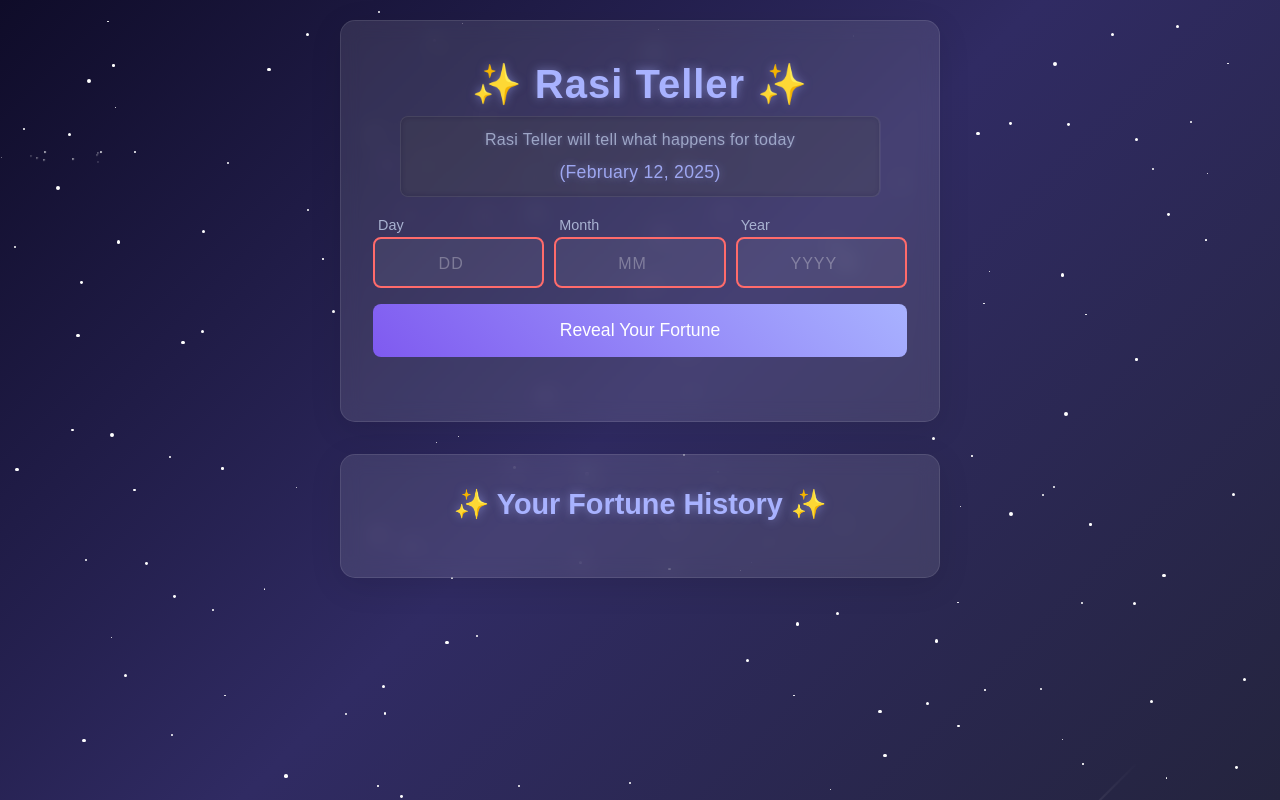
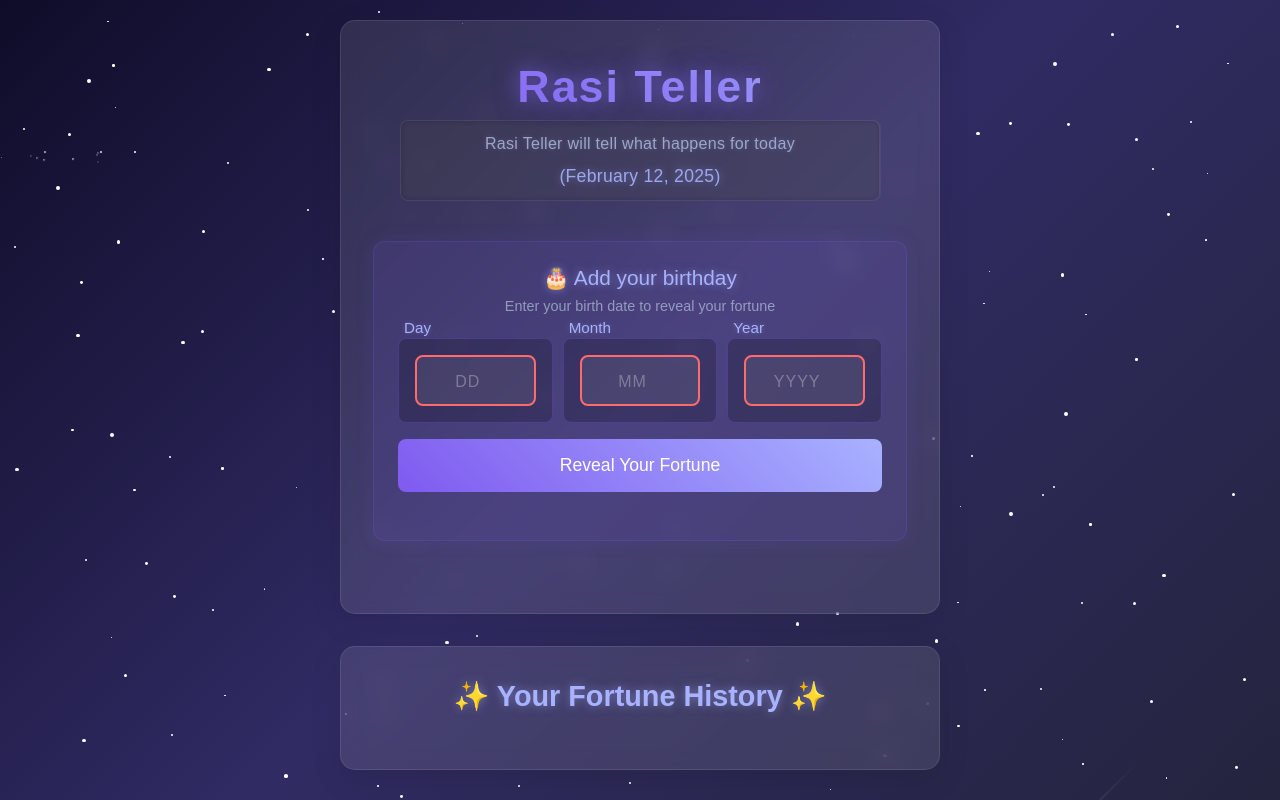
Before and after one commit to awiones/rasi-teller, a plain HTML site: page index.html in a window 1280 px wide. Drawn offline with Linux system fonts and the light colour scheme.

Commit message:
Add files via upload

```diff
--- a/index.html
+++ b/index.html
@@ -25,11 +25,14 @@
 <body>
     <div class="stars" id="starsContainer"></div>
     <div class="container">
-        <h1>✨ Rasi Teller ✨</h1>
+        <h1>Rasi Teller</h1>
         <p class="subtitle">
             Rasi Teller will tell what happens for today
             <span id="currentDate" class="current-date"></span>
         </p>
+        <div class="birthday-section">
+            <p class="input-label">🎂 Add your birthday</p>
+            <p class="input-sublabel">Enter your birth date to reveal your fortune</p>
             <div class="input-group">
                 <div class="birthday-inputs">
                     <div class="birthday-input">
@@ -46,6 +49,7 @@
                     </div>
                 </div>
                 <button onclick="tellFortune()" id="fortuneButton">Reveal Your Fortune</button>
+            </div>
         </div>
         <div id="countdownDisplay" class="countdown"></div>
         <div id="errorDisplay" class="error"></div>
--- a/styles.css
+++ b/styles.css
@@ -180,11 +180,25 @@ body {
 
 h1 {
     text-align: center;
-    color: #a8b2ff;
-    font-size: 2.5rem;
-    margin-bottom: 1rem;  /* Reduced margin */
-    text-shadow: 0 0 10px rgba(168, 178, 255, 0.5);
-    letter-spacing: 1px;
+    background: linear-gradient(45deg, #7f5af0, #a8b2ff);
+    -webkit-background-clip: text;
+    background-clip: text;
+    color: transparent;
+    font-size: 2.8rem;
+    margin-bottom: 1rem;
+    text-shadow: 0 0 20px rgba(127, 90, 240, 0.5);
+    letter-spacing: 2px;
+    animation: glow 2s ease-in-out infinite alternate;
+}
+
+@keyframes glow {
+    from {
+        text-shadow: 0 0 20px rgba(127, 90, 240, 0.5);
+    }
+    to {
+        text-shadow: 0 0 30px rgba(127, 90, 240, 0.8),
+                     0 0 40px rgba(168, 178, 255, 0.3);
+    }
 }
 
 .subtitle {
@@ -229,6 +243,10 @@ h1 {
 .birthday-input {
     flex: 1;
     position: relative;
+    background: rgba(0, 0, 0, 0.2);
+    padding: 1rem;
+    border-radius: 8px;
+    border: 1px solid rgba(127, 90, 240, 0.3);
 }
 
 .birthday-input input {
@@ -236,12 +254,15 @@ h1 {
     padding: 0.8rem;
     border: 2px solid #7f5af0;
     border-radius: 8px;
-    background: rgba(255, 255, 255, 0.05);
+    background: rgba(255, 255, 255, 0.08);
     color: #fff;
     font-size: 1.2rem; /* Increased font size */
     transition: all 0.3s ease;
     text-align: center; /* Center the numbers */
     letter-spacing: 1px; /* Space out the numbers slightly */
+    background: rgba(255, 255, 255, 0.08);
+    border: 2px solid rgba(127, 90, 240, 0.5);
+    box-shadow: 0 0 15px rgba(127, 90, 240, 0.1);
 }
 
 .birthday-input input::placeholder {
@@ -259,6 +280,9 @@ h1 {
     border-color: #a8b2ff;
     box-shadow: 0 0 15px rgba(168, 178, 255, 0.2);
     background: rgba(255, 255, 255, 0.08);
+    background: rgba(255, 255, 255, 0.12);
+    border-color: #a8b2ff;
+    box-shadow: 0 0 20px rgba(168, 178, 255, 0.3);
 }
 
 .birthday-input label {
@@ -267,6 +291,27 @@ h1 {
     left: 5px;
     color: #a8b2d1;
     font-size: 0.9rem;
+    color: #a8b2ff;
+    font-weight: 500;
+    font-size: 0.95rem;
+    text-shadow: 0 0 5px rgba(168, 178, 255, 0.3);
+}
+
+.input-label {
+    text-align: center;
+    color: #a8b2ff;
+    font-size: 1.3rem;
+    margin-bottom: 0.5rem;
+    text-shadow: 0 0 8px rgba(168, 178, 255, 0.5);
+    font-weight: 500;
+}
+
+.input-sublabel {
+    text-align: center;
+    color: #a8b2d1;
+    font-size: 0.9rem;
+    margin-bottom: 1.5rem;
+    opacity: 0.8;
 }
 
 button {
@@ -785,6 +830,15 @@ button:disabled {
     100% { transform: scale(1); }
 }
 
+.birthday-section {
+    background: rgba(127, 90, 240, 0.1);
+    padding: 1.5rem;
+    border-radius: 12px;
+    margin-bottom: 2rem;
+    border: 1px solid rgba(127, 90, 240, 0.2);
+    box-shadow: 0 0 20px rgba(127, 90, 240, 0.1);
+}
+
 @media screen and (max-width: 768px) {
     .container, .fortune-container, .fortune-history {
         width: 95%;
@@ -856,6 +910,18 @@ button:disabled {
     body {
         padding: 10px;
     }
+
+    .birthday-section {
+        padding: 1rem;
+    }
+
+    .input-label {
+        font-size: 1.2rem;
+    }
+
+    h1 {
+        font-size: 2.3rem;
+    }
 }
 
 @media screen and (max-width: 480px) {
```
Lines whose indentation alone changed are shown as unchanged.
